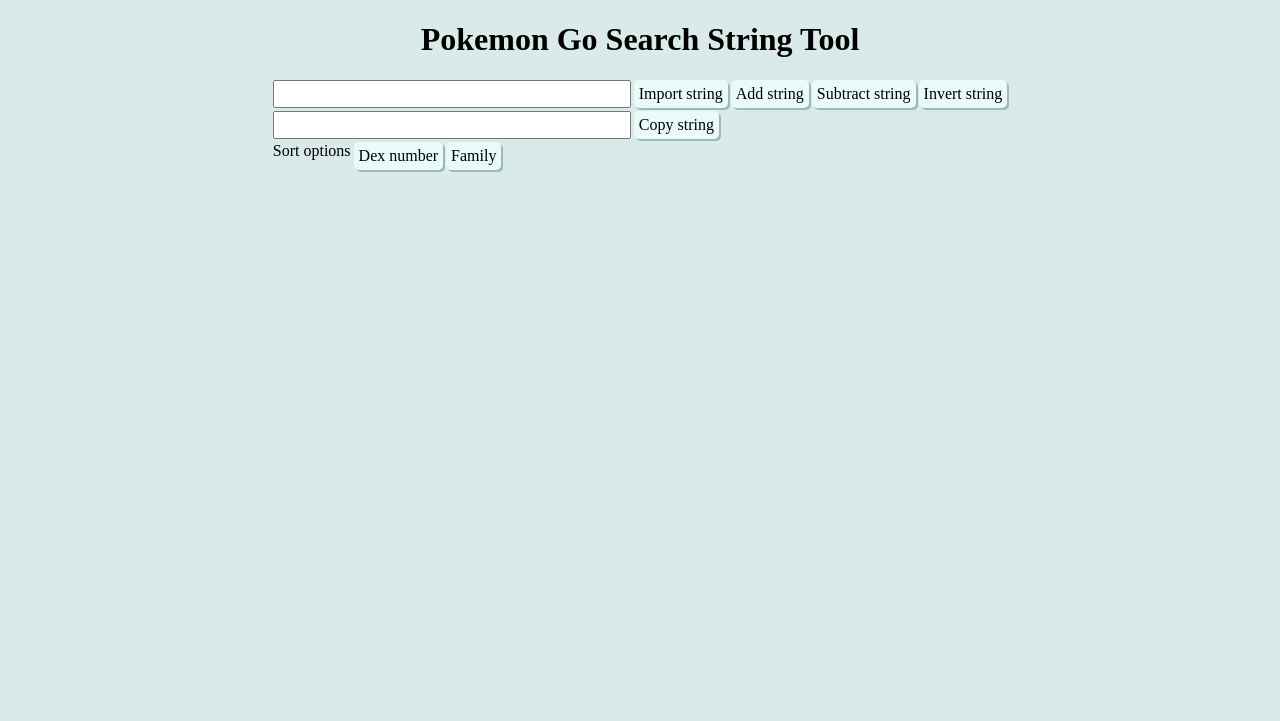
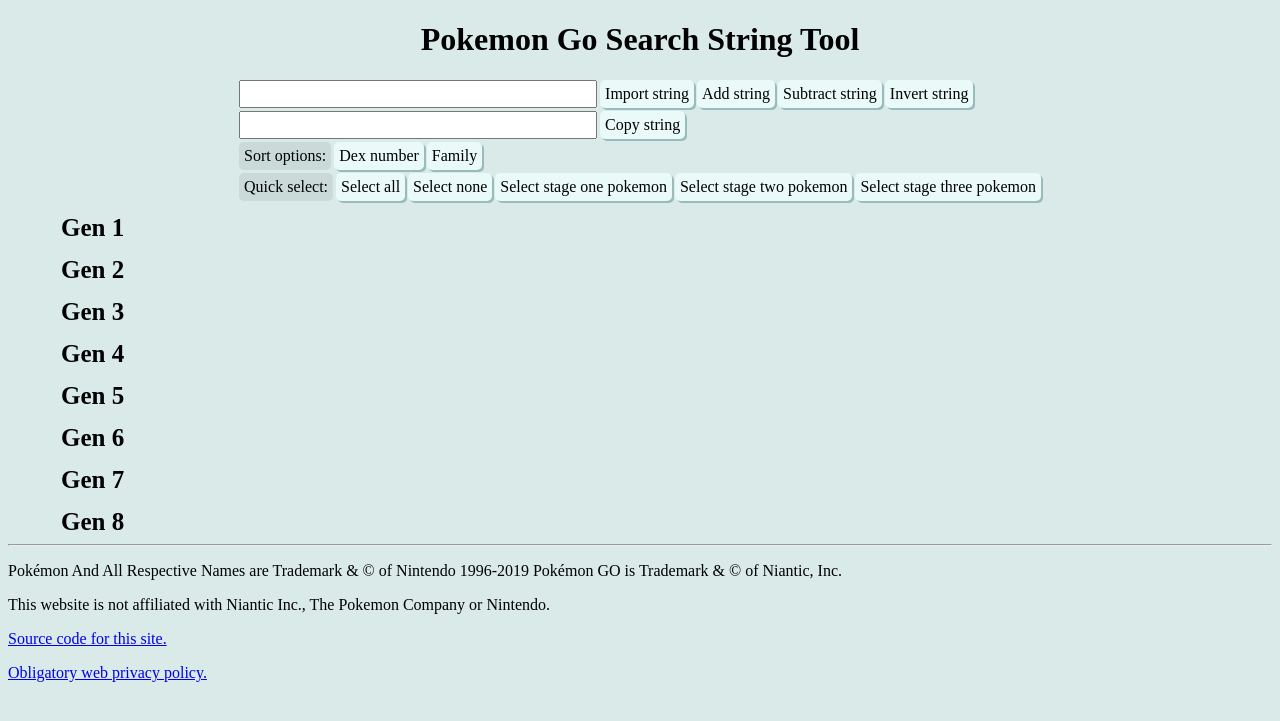
Before and after one commit to Davidy22/pogoStringGen, a Flask app: template templates/index.html in a window 1280 px wide. Shown: the top 721 px of the page. Run offline with Flask 2, Linux system fonts and the light colour scheme; the template is opened without the code that fills it, so the values that code supplies are empty.

Commit message:
a whole lot of changes

```diff
--- a/main.py
+++ b/main.py
@@ -26,3 +26,7 @@ def import_string():
 @app.route('/')
 def index():
 	return render_template('index.html', pokemon = pokemonList)
+
+@app.route('/privacy')
+def privacy():
+	return render_template('policy.html')
--- a/static/css/style.css
+++ b/static/css/style.css
@@ -24,12 +24,21 @@ input {
 	flex-direction: row;
 	margin: 3px;
 	justify-content: center;
-	grid-gap: 3px;
+	grid-gap: 4px;
 }
 
 .control-row {
 	display: flex;
     grid-column-gap: 3px;
+}
+
+.textLabel {
+	position: relative;
+    background-color: #C9DAD9;
+    padding: 5px;
+    border-spacing: 10px 10px;
+    border-radius: 5px;
+    border-width: 0;
 }
 
 .button {
@@ -42,6 +51,18 @@ input {
 	box-shadow: 2px 2px #9BB;
 }
 
+
+.button:active {
+    background-color: #A9CAC9;
+}
+
+.gen-header {
+	width: 100%;
+    padding-left: 50px;
+    padding-top: 10px;
+    font-size: 25px;
+    font-weight: bold;
+}
 
 .pokemon {
 	position: relative;
--- a/static/js/scripts.js
+++ b/static/js/scripts.js
@@ -57,10 +57,6 @@ $(function() {
 $(function() {
 	$('div#invert').bind('click', function() {
 		$(".pokemon").toggleClass("select")
-		var arrayOfIds = $.map($(".select"), function(n, i){
-			return n.id;
-		});
-
 		getResult();
 	});
 });
@@ -90,14 +86,18 @@ function getResult() {
 }
 
 function sortFamily() {
-	result = $('div.pokemon').sort(function(a,b) {
-		var af = $(a).data('family')
-		var bf = $(b).data('family')
+	result = $('div.list-item').sort(function(a,b) {
+		var af = $(a).data('family');
+		var bf = $(b).data('family');
 
 		if (af == bf) {
-			return $(a).data('stage') >= $(b).data('stage')
+			if ($(a).data('stage') == $(b).data('stage')) {
+				return $(a).data('dex') > $(b).data('dex');
+			} else {
+				return $(a).data('stage') >= $(b).data('stage');
+			}
 		} else {
-			return af >= bf;
+			return af > bf;
 		}
 	})
 
@@ -105,9 +105,50 @@ function sortFamily() {
 }
 
 function sortDex() {
-	result = $('div.pokemon').sort(function(a,b) {
-		return parseInt($(a).attr("id")) > parseInt($(b).attr("id"))
-	})
+	result = $('div.list-item').sort(function(a,b) {
+		return $(a).data('dex') > $(b).data('dex');
+	});
 
 	$("#pokemon-list").html(result);
 }
+
+function selectAll() {
+	$(".pokemon").addClass("select")
+	getResult();
+}
+function selectNone() {
+	$(".pokemon").removeClass("select")
+	getResult();
+}
+function selectStageOne() {
+	$(".pokemon").each(function (){
+		if ($(this).data("stage") == 1) {
+			$(this).addClass("select")
+		}
+	});
+	getResult();
+
+}
+function selectStageTwo() {
+	$(".pokemon").each(function (){
+		if ($(this).data("stage") == 2) {
+			$(this).addClass("select")
+		}
+	});
+	getResult();
+
+}
+function selectStageThree() {
+	$(".pokemon").each(function (){
+		if ($(this).data("stage") == 3) {
+			$(this).addClass("select")
+		}
+	});
+	getResult();
+
+}
+
+$( document ).ready(function(){
+	sortDex();
+
+});
--- a/templates/index.html
+++ b/templates/index.html
@@ -1,31 +1,10 @@
-<!DOCTYPE html>
-<html>
-	<head>
-		<link rel="stylesheet" type="text/css" href="static/css/style.css" />
-		<script type=text/javascript src="{{url_for('static', filename='js/jquery-3.4.1.js') }}"></script>
-		<script type=text/javascript>
-			$SCRIPT_ROOT = {{ request.script_root|tojson|safe }};
-		</script>
-		<!-- Global site tag (gtag.js) - Google Analytics -->
-		<script async src="https://www.googletagmanager.com/gtag/js?id=UA-49267605-2"></script>
-		<script>
-			window.dataLayer = window.dataLayer || [];
-			function gtag(){dataLayer.push(arguments);}
-			gtag('js', new Date());
+{% extends 'template.html' %}
 
-			gtag('config', 'UA-49267605-2');
-		</script>
-		<script async src="https://pagead2.googlesyndication.com/pagead/js/adsbygoogle.js"></script>
-		<script>
-			(adsbygoogle = window.adsbygoogle || []).push({
-				google_ad_client: "ca-pub-2868886534450016",
-				enable_page_level_ads: true
-			});
-		</script>
+{% block title %}Pokemon Go Search String Tool{% endblock %}
 
-		<h1>Pokemon Go Search String Tool</h1>
-	</head>
-	<body>
+{% block header %}<h1>Pokemon Go Search String Tool</h1>{% endblock %}
+
+{% block content %}
 <script type=text/javascript src="{{url_for('static', filename='js/scripts.js') }}"></script>
 
 <div id="controls">
@@ -41,25 +20,38 @@
 		<div class="button" onclick="copy()">Copy string</div>
 	</div>
 	<div class="control-row">
-				<div>Sort options</div>
+		<div class="textLabel">Sort options:</div>
 		<div class="button" onclick="sortDex()">Dex number</div>
 		<div class="button" onclick="sortFamily()">Family</div>
+	</div>
+	<div class="control-row">
+		<div class="textLabel">Quick select:</div>
+		<div class="button" onclick="selectAll()">Select all</div>
+		<div class="button" onclick="selectNone()">Select none</div>
+		<div class="button" onclick="selectStageOne()">Select stage one pokemon</div>
+		<div class="button" onclick="selectStageTwo()">Select stage two pokemon</div>
+		<div class="button" onclick="selectStageThree()">Select stage three pokemon</div>
 	</div>
 </div>
 
 
-
 <div id="pokemon-list">
 	{% for poke in pokemon %}
-			<div id="{{ poke['no'] }}" class="pokemon" data-family={{ poke['family'] }} data-stage={{ poke['stage'] }} data-gen={{ poke['gen'] }} onclick=select(this)>
+	<div id="{{ poke['no'] }}" class="pokemon list-item" data-family={{ poke['family'] }} data-stage={{ poke['stage'] }} data-gen={{ poke['gen'] }} data-dex={{ poke['no'] }} onclick=select(this)>
 		<div class="pokemon-no">{{ poke['no'] }}</div>
 		<img class="pokemon-image" src="static/images/{{ poke['no'] }}.png">
 		<div class="pokemon-label">{{ poke['name'] }}</div>
 
 	</div>
 	{% endfor %}
-
+	<div id="Gen1" class="gen-header list-item" data-family=0.5 data-dex=0.5>Gen 1</div>
+	<div id="Gen2" class="gen-header list-item" data-family=78.5 data-dex=151.5>Gen 2</div>
+	<div id="Gen3" class="gen-header list-item" data-family=129.5 data-dex=251.5>Gen 3</div>
+	<div id="Gen4" class="gen-header list-item" data-family=202.5 data-dex=386.5>Gen 4</div>
+	<div id="Gen5" class="gen-header list-item" data-family=254.5 data-dex=493.5>Gen 5</div>
+	<div id="Gen6" class="gen-header list-item" data-family=336.5 data-dex=649.5>Gen 6</div>
+	<div id="Gen7" class="gen-header list-item" data-family=373.5 data-dex=721.5>Gen 7</div>
+	<div id="Gen8" class="gen-header list-item" data-family=427.5 data-dex=807.5>Gen 8</div>
 
 </div>
-	</body>
-</html>
+{% endblock %}
--- /dev/null
+++ b/templates/template.html
@@ -0,0 +1,42 @@
+<!DOCTYPE html>
+<html>
+	<head>
+		<link rel="shortcut icon" href="static/images/favicon.ico" />
+		<title>{% block title %}{% endblock %} - PogoString</title>
+		<link rel="stylesheet" type="text/css" href="static/css/style.css" />
+		<script type=text/javascript src="{{url_for('static', filename='js/jquery-3.4.1.js') }}"></script>
+		<script type=text/javascript>
+			$SCRIPT_ROOT = {{ request.script_root|tojson|safe }};
+		</script>
+		<!-- Global site tag (gtag.js) - Google Analytics -->
+		<script async src="https://www.googletagmanager.com/gtag/js?id=UA-49267605-2"></script>
+		<script>
+			window.dataLayer = window.dataLayer || [];
+			function gtag(){dataLayer.push(arguments);}
+			gtag('js', new Date());
+
+			gtag('config', 'UA-49267605-2');
+		</script>
+		<script async src="https://pagead2.googlesyndication.com/pagead/js/adsbygoogle.js"></script>
+		<script>
+			(adsbygoogle = window.adsbygoogle || []).push({
+				google_ad_client: "ca-pub-2868886534450016",
+				enable_page_level_ads: true
+			});
+		</script>
+
+		{% block header %}{% endblock %}
+	</head>
+	<body>
+		{% block content %}{% endblock %}
+	</body>
+
+	<footer>
+		<hr>
+		<p>Pokémon And All Respective Names are Trademark & © of Nintendo 1996-2019 Pokémon GO is Trademark & © of Niantic, Inc.</p>
+		<p>This website is not affiliated with Niantic Inc., The Pokemon Company or Nintendo.</p>
+		<p><a href="https://github.com/Davidy22/pogoStringGen">Source code for this site.</a></p>
+		<p><a href="/privacy">Obligatory web privacy policy.</a></p>
+
+	</footer>
+</html>
```
Also changed, not shown: templates/policy.html (added, +22 -0 lines), static/images/803.png (added), static/images/804.png (added), static/images/805.png (added), static/images/806.png (added), static/images/807.png (added), static/images/808.png (added), static/images/809.png (added), static/images/favicon.ico (added). Lines whose indentation alone changed are shown as unchanged.
